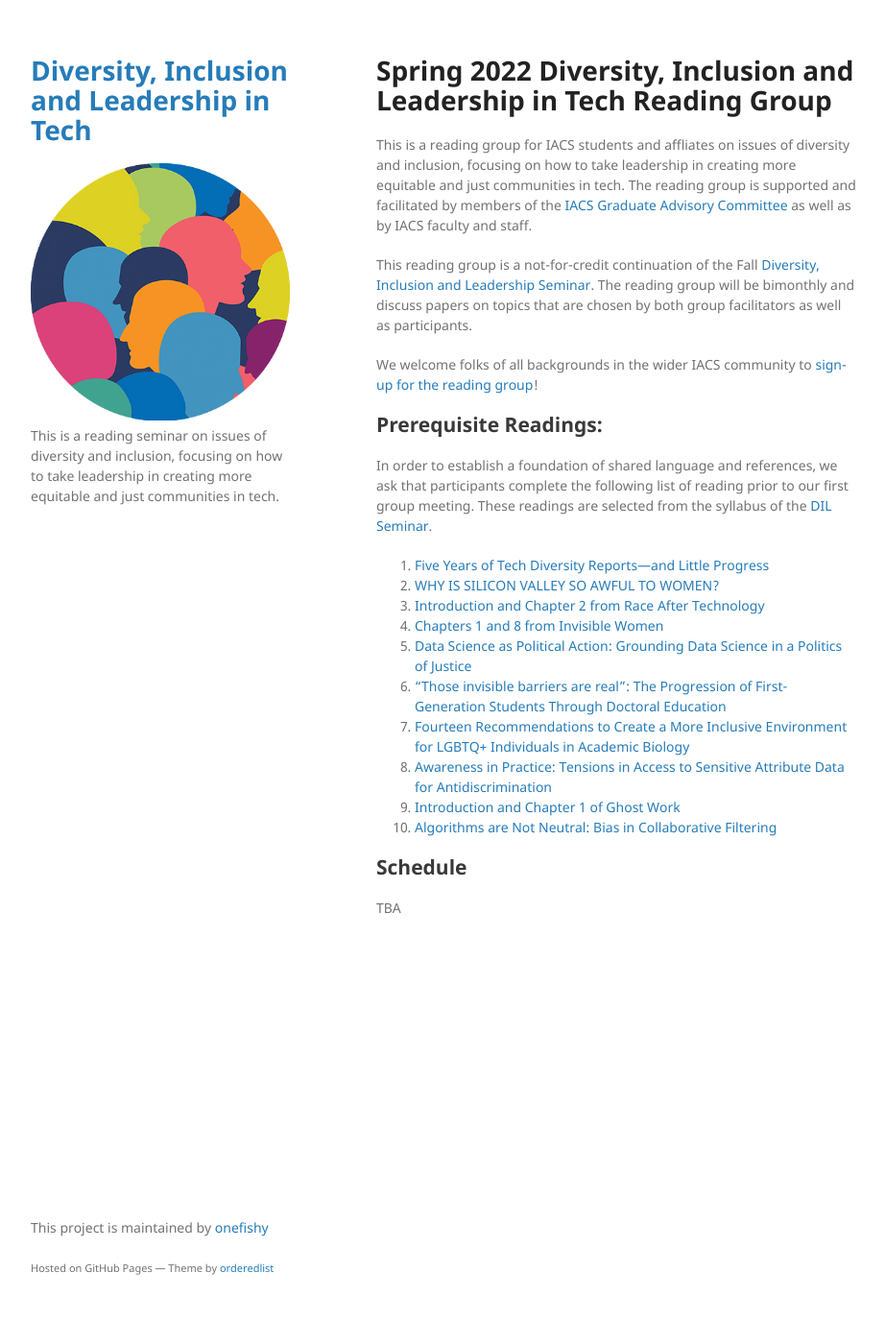
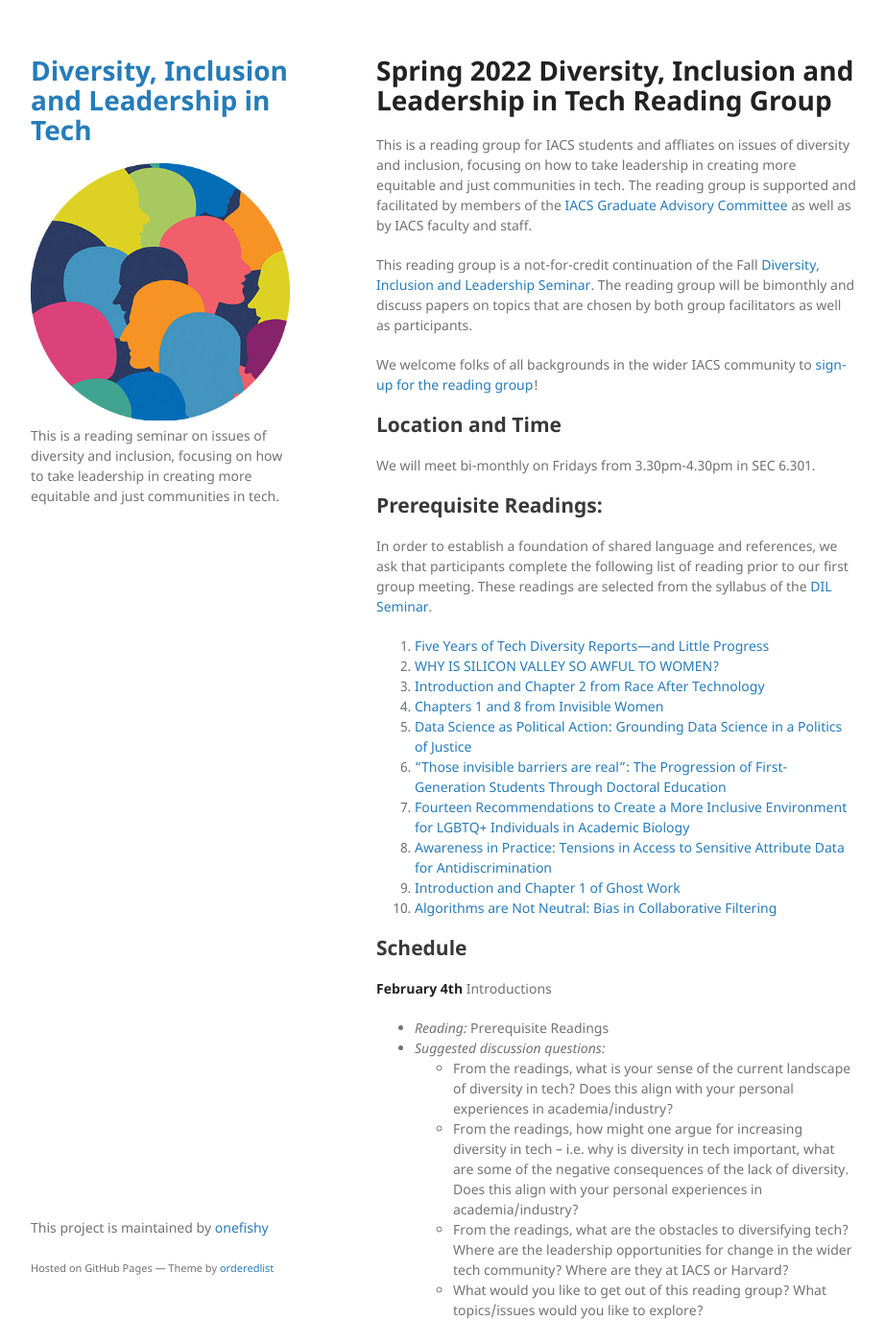
Before and after one commit to onefishy/DIL_in_tech, a Jekyll site: the page built from reading_group.md, in a window 1280 px wide and 1400 px high. Shown: the whole window at 96% size, without its empty margins (178-1100 px from the left). Built offline with Jekyll 4.4.1, drawn with Linux system fonts in a browser that asks for light colours; our own code applies the rules of GitHub Pages for plain Markdown files.

Commit message:
Update reading_group.md

```diff
--- a/reading_group.md
+++ b/reading_group.md
@@ -4,6 +4,9 @@ This is a reading group for IACS students and affliates on issues of diversity a
 This reading group is a not-for-credit continuation of the Fall [Diversity, Inclusion and Leadership Seminar](https://onefishy.github.io/DIL_in_tech/). The reading group will be bimonthly and discuss papers on topics that are chosen by both group facilitators as well as participants.
 
 We welcome folks of all backgrounds in the wider IACS community to [sign-up for the reading group](https://forms.gle/JdwvyXTbErmSM99c6)!
+
+## Location and Time
+We will meet bi-monthly on Fridays from 3.30pm-4.30pm in SEC 6.301.
 
 ## Prerequisite Readings:
 In order to establish a foundation of shared language and references, we ask that participants complete the following list of reading prior to our first group meeting. These readings are selected from the syllabus of the [DIL Seminar](https://onefishy.github.io/DIL_in_tech/).
@@ -20,4 +23,12 @@ In order to establish a foundation of shared language and references, we ask tha
 10. [Algorithms are Not Neutral: Bias in Collaborative Filtering](https://arxiv.org/abs/2105.01031)
 
 ## Schedule
-TBA
+
+**February 4th** Introductions
+
+- *Reading:* Prerequisite Readings
+- *Suggested discussion questions:*
+  - From the readings, what is your sense of the current landscape of diversity in tech? Does this align with your personal experiences in academia/industry?
+  - From the readings, how might one argue for increasing diversity in tech -- i.e. why is diversity in tech important, what are some of the negative consequences of the lack of diversity. Does this align with your personal experiences in academia/industry?
+  - From the readings, what are the obstacles to diversifying tech? Where are the leadership opportunities for change in the wider tech community? Where are they at IACS or Harvard?
+  - What would you like to get out of this reading group? What topics/issues would you like to explore?
```
